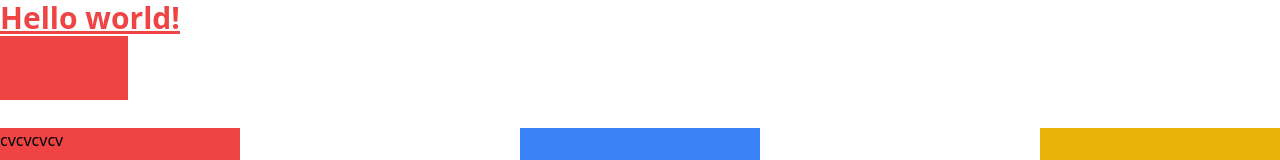
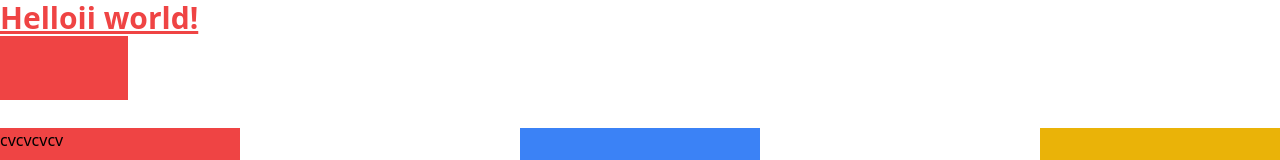
Before and after one commit to phan-thi-thanh-thao/Tailwind, a website: page src/index.html in a window 1280 px wide. Shown: the top 160 px of the page. Drawn offline with Linux system fonts and the light colour scheme.

Commit message:
Update index.html

```diff
--- a/src/index.html
+++ b/src/index.html
@@ -8,7 +8,7 @@
   </head>
   <body>
 
-    <h1 class="text-3xl font-bold underline text-red-500">Hello world!</h1>
+    <h1 class="text-3xl font-bold underline text-red-500">Helloii world!</h1>
 
     <!-- hình chữ nhật có chiều dài là 60px với rộng là 30px có bg là màu đỏ -->
     <div class="h-16 w-32 bg-red-500 mb-7"></div>
```
